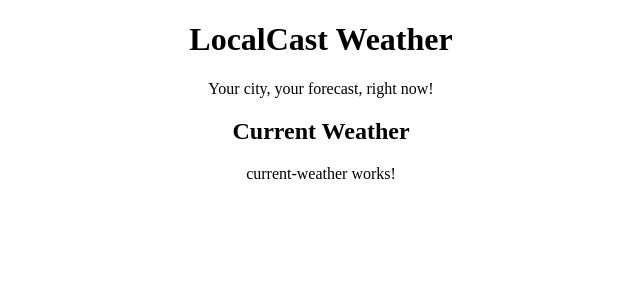
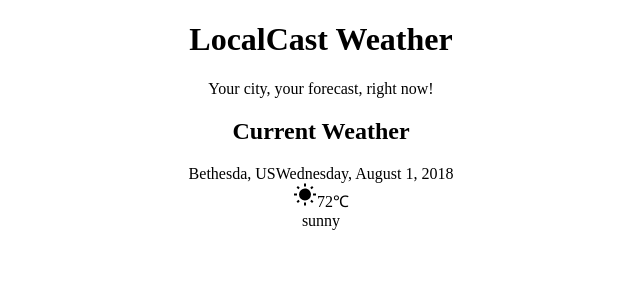
Before and after one commit to saenif/Fineas-Muresan, an Angular app: page / in a window 1280 px wide. Shown: the top 300 px of the page, without its empty margins (319-959 px from the left). Built offline with nearby package versions, Linux system fonts and the light colour scheme; no server answers.

Commit message:
Implemented current-weather component
- disabled organize imports
- added sunny svg icon

```diff
--- a/src/app/current-weather/current-weather.component.html
+++ b/src/app/current-weather/current-weather.component.html
@@ -1,3 +1,13 @@
-<p>
-  current-weather works!
-</p>
+<div>
+  <div>
+    <span>{{current.city}}, {{current.country}}</span>
+    <span>{{current.date | date: 'fullDate'}}</span>
+  </div>
+  <div>
+    <img [src]='current.image'>
+    <span>{{current.temperature | number:'1.0-0'}}&#8451;</span>
+  </div>
+  <div>
+    {{current.description}}
+  </div>
+</div>
--- a/src/app/current-weather/current-weather.component.ts
+++ b/src/app/current-weather/current-weather.component.ts
@@ -10,7 +10,16 @@
 export class CurrentWeatherComponent implements OnInit {
   current: ICurrentWeather;
 
-  constructor() {}
+  constructor() {
+    this.current = {
+      city: 'Bethesda',
+      country: 'US',
+      date: new Date(),
+      image: 'assets/img/sunny.svg',
+      temperature: 72,
+      description: 'sunny',
+    } as ICurrentWeather;
+  }
 
   ngOnInit() {}
 }
--- a/src/app/interfaces.ts
+++ b/src/app/interfaces.ts
@@ -1,7 +1,7 @@
 export interface ICurrentWeather {
   city: string;
   country: string;
-  date: number;
+  date: Date;
   image: string;
   temperature: number;
   description: string;
```
Also changed, not shown: src/assets/img/sunny.svg (added).
